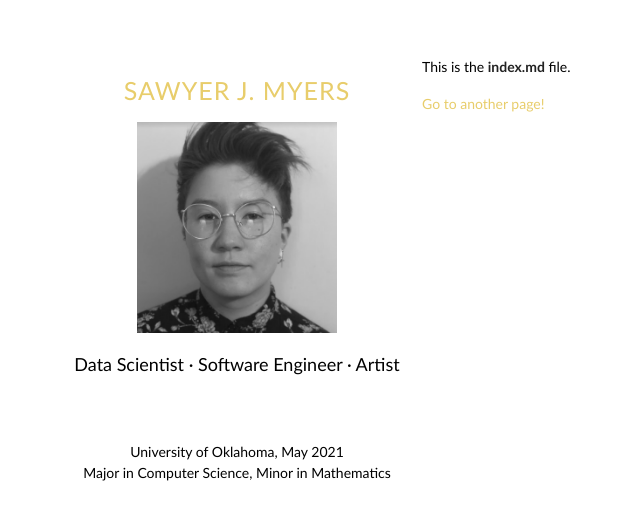
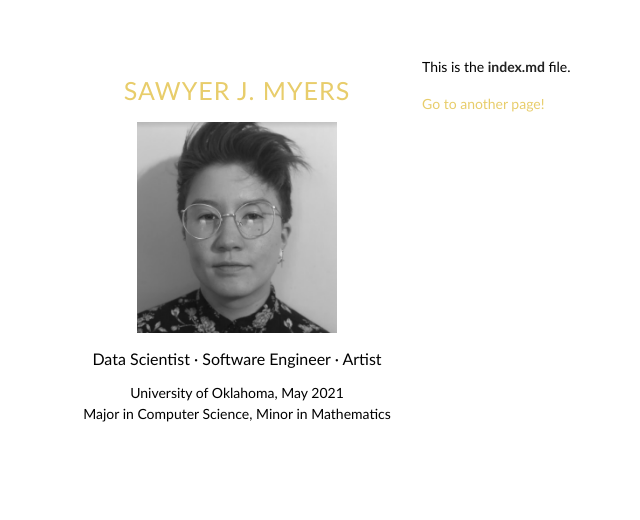
Before and after one commit to myer0432/myer0432.github.io, a Jekyll site: the page built from index.md, in a window 1280 px wide. Shown: the top 520 px of the page, without its empty margins (148-788 px from the left). Built offline with Jekyll 4.4.1, drawn with Linux system fonts in a browser that asks for light colours.

Commit message:
sidebar formatting

```diff
--- a/_layouts/default.html
+++ b/_layouts/default.html
@@ -20,7 +20,7 @@
           <img src="{{site.logo | relative_url}}" alt="Logo" width="200"/>
         {% endif %}
 
-        <h2>{{ site.role }}</h2><br><br>
+        <h2>{{ site.role }}</h2>
           <h3>{{ site.education }}<br>
           {{ site.degree }}<br></h3>
       </center></header>
--- a/_sass/jekyll-theme-minimal.scss
+++ b/_sass/jekyll-theme-minimal.scss
@@ -20,8 +20,7 @@ h1 {
 }
 
 h2 {
-  font-size:18px;
-  line-height:1.5;
+  font-size:16px;
 }
 
 h3 {
```
